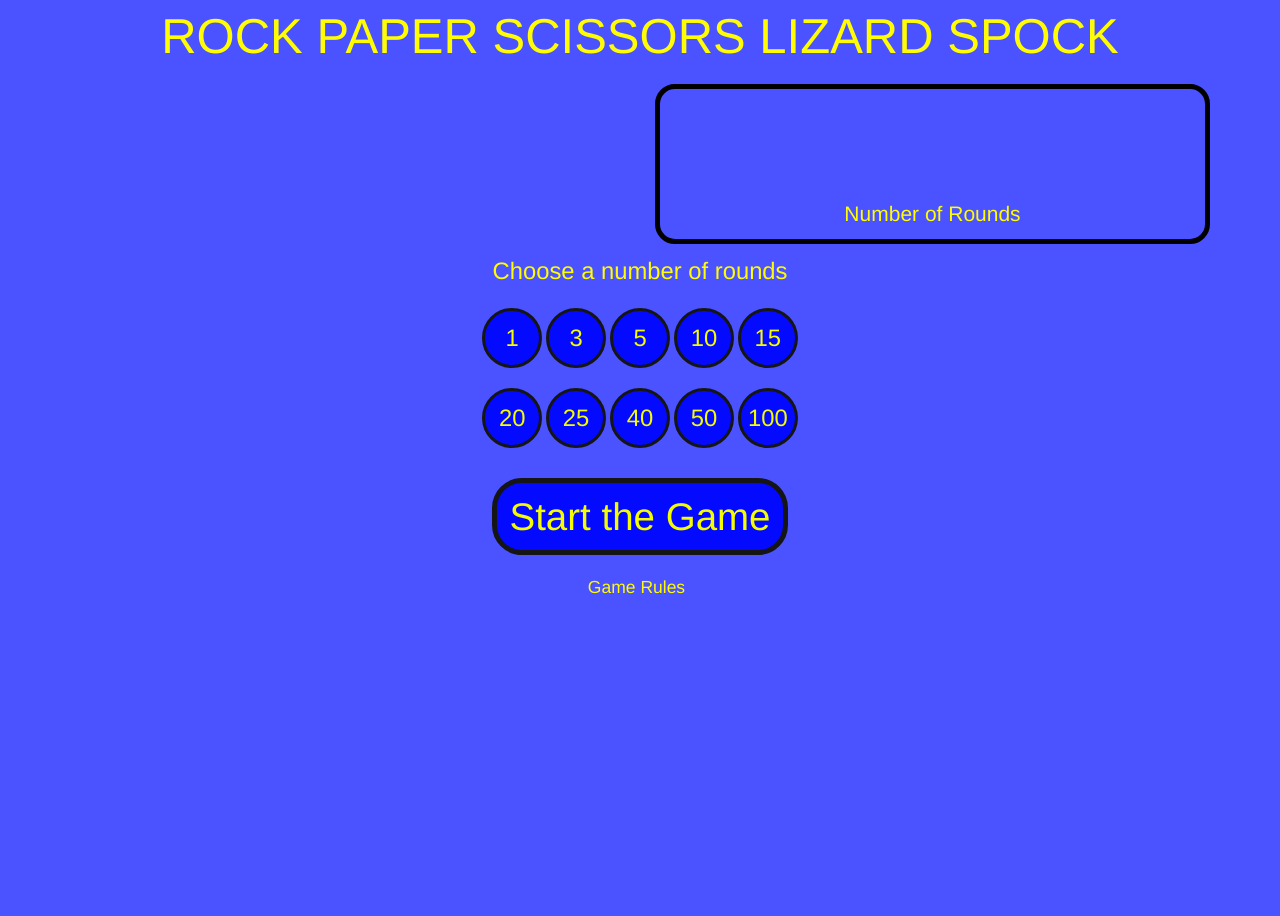
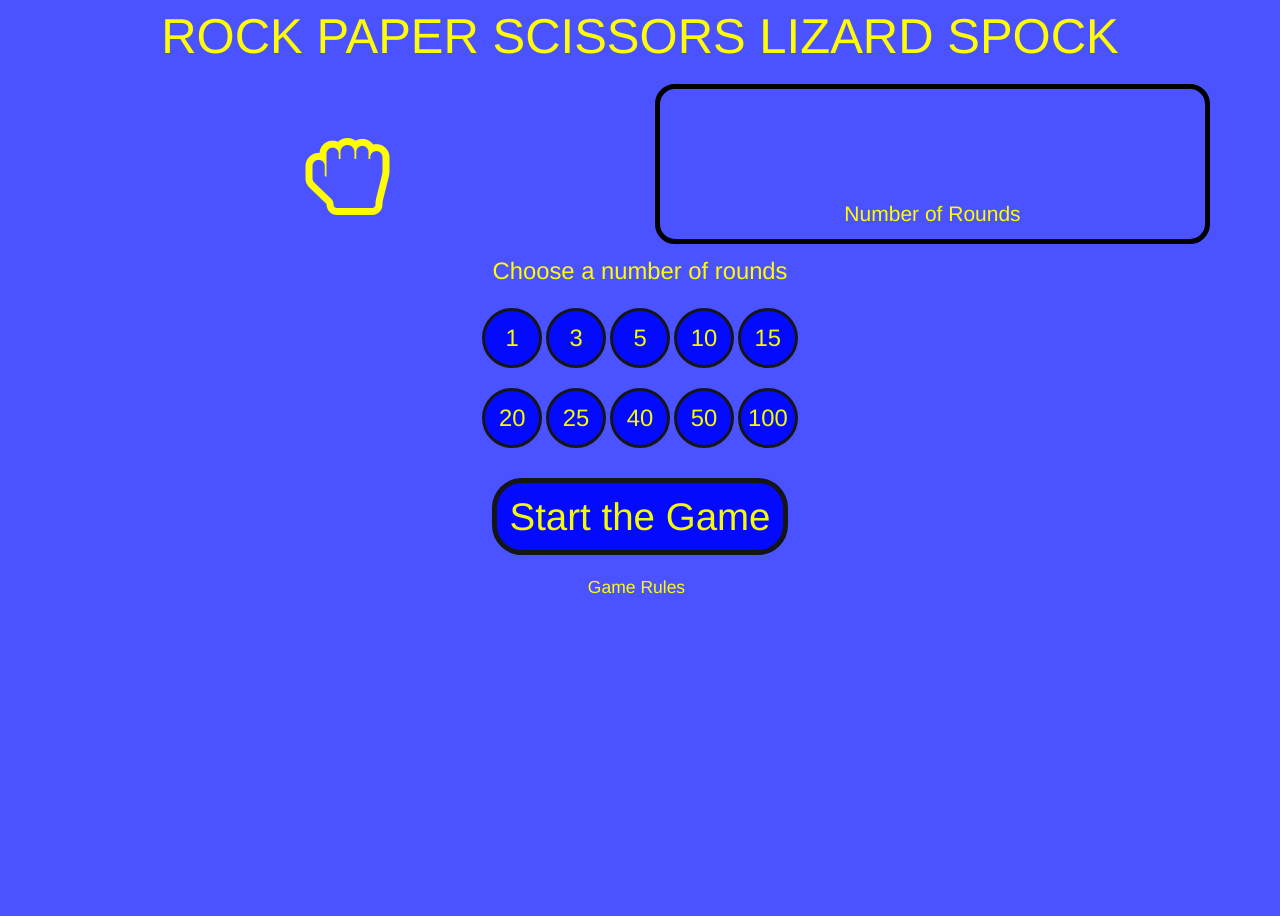
Before and after one commit to alex-B-Ly/RPS-game, a PHP site: page / in a window 1280 px wide. Run offline with PHP 8.4, Linux system fonts and the light colour scheme; some libraries are stand-ins or nearby versions.

Commit message:
Added image changer effect on start page.

```diff
--- a/css/style.css
+++ b/css/style.css
@@ -219,6 +219,10 @@ body {
 
 .game-start-area {
   background: #4A53FF; }
+
+#start-screen-icons {
+  font-size: 7em;
+  padding-top: 40px; }
 
 .round-choose-info-area {
   padding: 10px 0; }
--- a/index.html
+++ b/index.html
@@ -19,7 +19,7 @@
 			</div>
 			<div class="row round-choose-info-area">
 				<div class="col-xs-6 text-center">
-					<i id="start-screen-icons" class=""></i>
+					<i id="start-screen-icons" class="fa fa-hand-rock-o"></i>
 				</div>
 				<div class="col-xs-6">
 					<div class="rounds-display text-center">
--- a/js/functionality.js
+++ b/js/functionality.js
@@ -192,11 +192,21 @@ $(document).ready(function() {
 		$('.replay').on('click', replay);
 	}
 
-		// BOUND FUNCTIONS
+	// START SCREEN IMAGE CHANGER
+	function iconChange(){
+		var iconList = ['fa-hand-rock-o', 'fa-hand-paper-o', 'fa-scissors', 'fa-hand-lizard-o', 'fa-hand-spock-o'];
+		var randIcon = iconList[Math.floor(Math.random()*iconList.length)];
+
+		$('#start-screen-icons').fadeOut(1000, function() {
+			$(this).removeClass().addClass('fa').addClass(randIcon).fadeIn(1000);
+		});
+	}
+
+	// BOUND FUNCTIONS
 	$('.round-button').on('click', roundChoose);
 	$('.start-button').on('click', gameStart);
 
-
 	// FUNCTIONS CALLED
+	setInterval(iconChange, 3700);
 
 });
--- a/scss/modules/_sections.scss
+++ b/scss/modules/_sections.scss
@@ -11,6 +11,11 @@
 
 .game-start-area{
 	background: $game-start-back;
+}
+
+#start-screen-icons{
+	font-size: 7em;
+	padding-top: 40px;
 }
 
 .round-choose-info-area{
```
Also changed, not shown: 1 other file.
